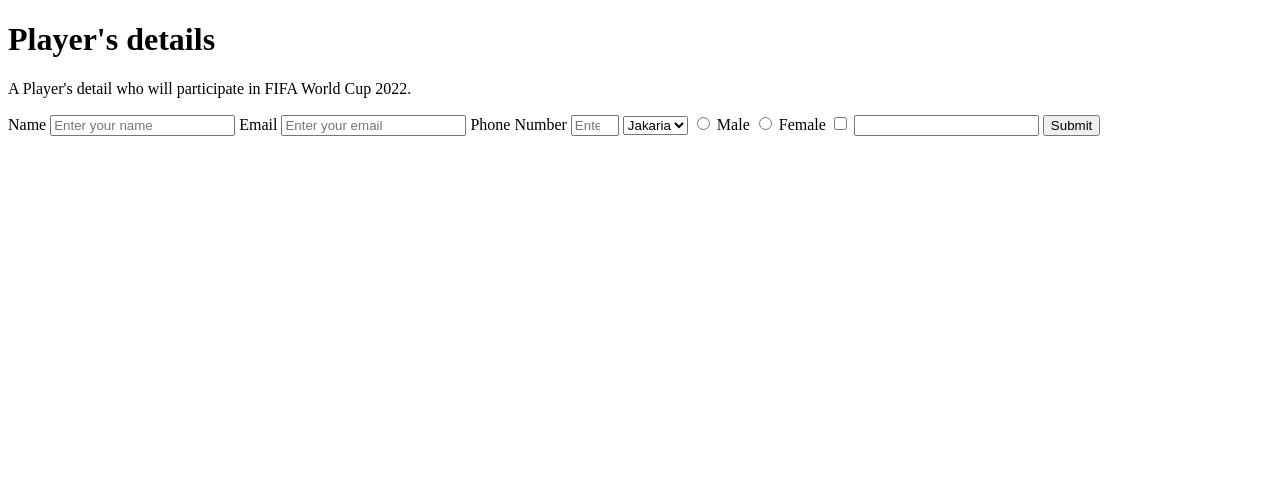
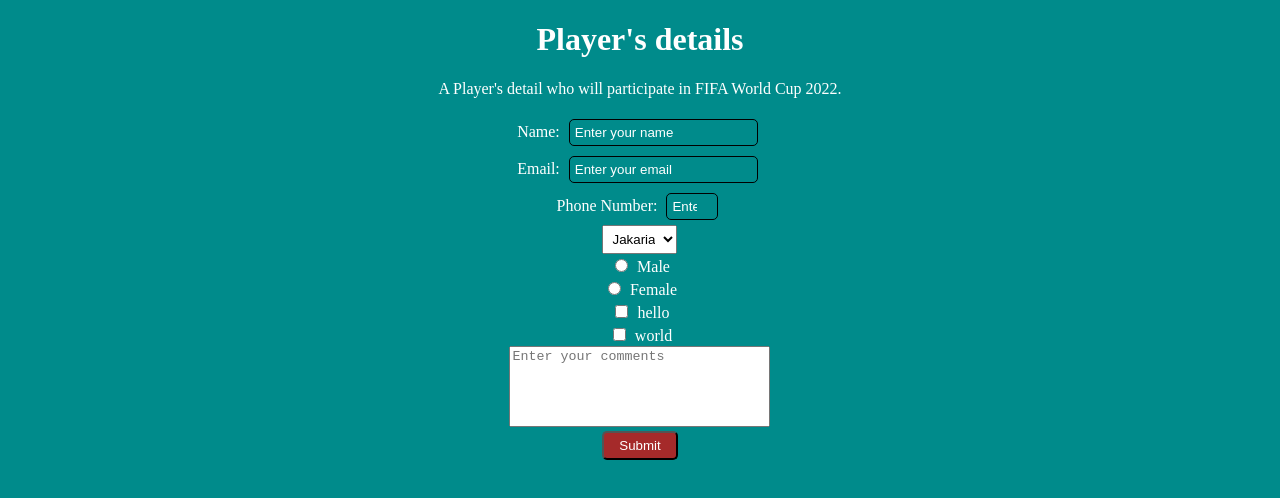
Before and after one commit to JakariaJishan/microverse-survery-form, a plain HTML site: page index.html in a window 1280 px wide. Drawn offline with Linux system fonts and the light colour scheme.

Commit message:
commits from jakaria

```diff
--- a/css/style.css
+++ b/css/style.css
@@ -0,0 +1,38 @@
+body {
+  background-color: darkcyan;
+  color: white;
+}
+main {
+  width: 60%;
+  margin: auto;
+  text-align: center;
+}
+input {
+  margin: 5px;
+  padding: 5px;
+  background-color: transparent;
+  border: 1px solid black;
+  border-radius: 5px;
+  outline: none;
+}
+input::placeholder {
+  color: white;
+}
+#dropdown {
+  padding: 5px;
+}
+textarea {
+  outline: none;
+  resize: none;
+}
+button {
+  border-radius: 5px;
+  background-color: brown;
+  color: white;
+  padding: 5px 15px;
+}
+#survey-form {
+  /* display: flex;
+  justify-content: center;
+  align-items: center; */
+}
--- a/index.html
+++ b/index.html
@@ -8,7 +8,7 @@
 
   <body>
     <script src="https://cdn.freecodecamp.org/testable-projects-fcc/v1/bundle.js"></script>
-
+    <main class="main">
       <header>
         <h1 id="title">Player's details</h1>
         <p id="description">
@@ -16,26 +16,54 @@
         </p>
       </header>
       <form action="" id="survey-form">
-      <label for="" id="name-label" >Name</label>
-      <input type="text" id="name" required placeholder="Enter your name"/>
-      <label for="" id="email-label" >Email</label>
-      <input type="email" id="email" required placeholder="Enter your email"/>
-      <label for="" id="number-label" >Phone Number</label>
-      <input type="number" id="number" min="1" max="5" placeholder="Enter your phone number"/>
+        <label for="" id="name-label">Name:</label>
+        <input type="text" id="name" required placeholder="Enter your name" />
+        <br />
+        <label for="" id="email-label">Email:</label>
+        <input
+          type="email"
+          id="email"
+          required
+          placeholder="Enter your email"
+        />
+        <br />
+        <label for="" id="number-label">Phone Number:</label>
+        <input
+          type="number"
+          id="number"
+          min="1"
+          max="5"
+          placeholder="Enter your phone number"
+        />
+        <br />
         <select name="" id="dropdown">
           <option value="Jakaria">Jakaria</option>
           <option value="Moses">Moses</option>
         </select>
+        <br />
         <!-- <label for="">Gender</label> -->
-      <input type="radio" name="gender"/>
+        <input type="radio" name="gender" value="Male" />
         <label for="">Male</label>
-      <input type="radio" name="gender">
+        <br />
+        <input type="radio" name="gender" value="female" />
         <label for="">Female</label>
-
-      <input type="checkbox" value="hello">
-      <input type="textarea">
-      <button>Submit</button>
+        <br />
+        <input type="checkbox" value="hello" />
+        <label for="">hello</label>
+        <br />
+        <input type="checkbox" value="world" />
+        <label for="">world</label>
+        <br />
+        <textarea
+          name="comments"
+          placeholder="Enter your comments"
+          rows="5"
+          cols="30"
+        ></textarea>
+        <br />
+        <button type="submit" id="submit">Submit</button>
       </form>
+    </main>
 
     <script src="js/index.js"></script>
   </body>
```
Lines whose indentation alone changed are shown as unchanged.
